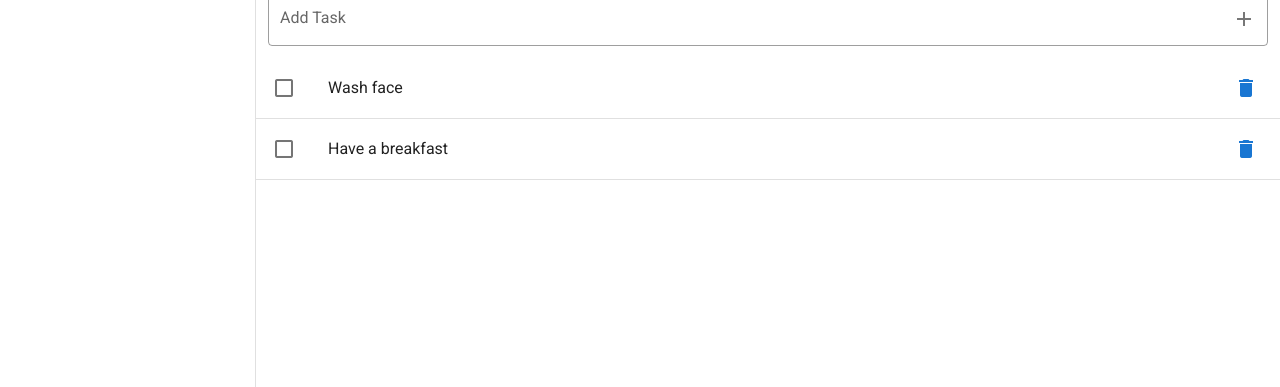
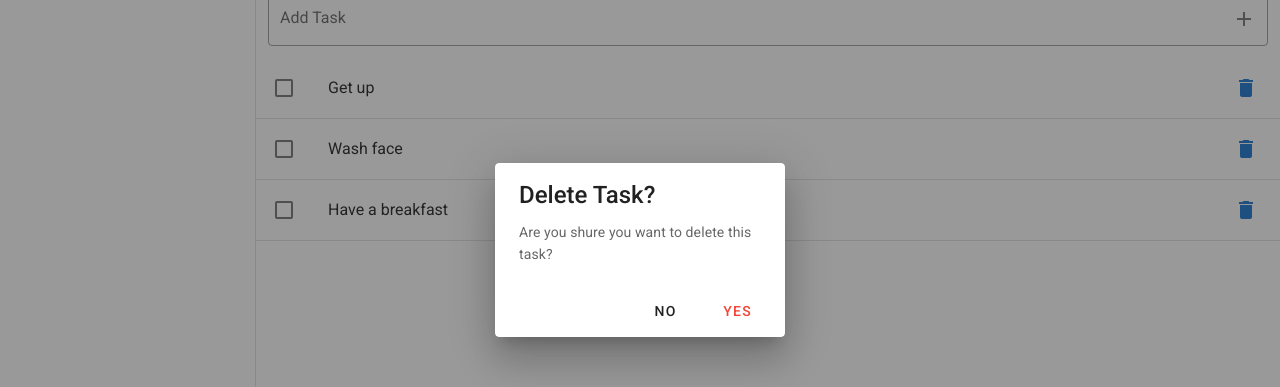
Before and after one commit to Lukashenko-Dmitry/vutify-todo, a Vue app: page / in a window 1280 px wide. Both pictures are taken after a click on the button 1246 px from the left and 238 px from the top of the page. Shown: the part 150-537 px from the top of the page. Built offline with nearby package versions, Linux system fonts and the light colour scheme.

Commit message:
add dialog delete modal window

```diff
--- /dev/null
+++ b/src/components/Todo/Dialogs/DialogDelete.vue
@@ -0,0 +1,43 @@
+<template>
+   <v-dialog
+      :value = true
+      persistent
+      max-width="290"
+    >
+      <v-card>
+        <v-card-title class="text-h5">
+          Delete Task?
+        </v-card-title>
+        <v-card-text>Are you shure you want to delete this task?</v-card-text>
+        <v-card-actions>
+          <v-spacer></v-spacer>
+          <v-btn
+
+            text
+            @click="$emit('close')"
+          >
+            No
+          </v-btn>
+          <v-btn
+            @click="$store.dispatch('deleteTask', task.id)"
+            color="red"
+            text
+
+          >
+            Yes
+          </v-btn>
+        </v-card-actions>
+      </v-card>
+    </v-dialog>
+</template>
+
+<script>
+export default {
+  props: ['task']
+}
+
+</script>
+
+<style>
+
+</style>
--- a/src/components/Todo/Task.vue
+++ b/src/components/Todo/Task.vue
@@ -20,7 +20,7 @@
 
              <v-list-item-action>
           <v-btn
-          @click.stop="$store.dispatch('deleteTask', task.id)"
+          @click.stop="dialogs.delete = true"
           icon>
             <v-icon color="primary">mdi-delete</v-icon>
           </v-btn>
@@ -28,13 +28,28 @@
           </template>
         </v-list-item>
         <v-divider></v-divider>
+        <dialog-delete
+        @close="dialogs.delete = false"
+        v-if="dialogs.delete"
+        :task="task"
+        />
       </div>
 </template>
 
 <script>
+
 export default {
-    props:[
-        'task'
-    ]
+    props: ['task'],
+  data() {
+    return {
+      dialogs: {
+        delete: false
+      }
+    }
+  },
+  components: {
+    'dialog-delete': require('@/components/Todo/Dialogs/DialogDelete.vue').default,
+    'task-menu': require('@/components/Todo/Dialogs/TaskMenu.vue').default
+  }
 }
 </script>
--- /dev/null
+++ b/src/components/Todo/TaskMenu.vue
@@ -0,0 +1,43 @@
+<template>
+   <v-menu
+            bottom
+            left
+          >
+            <template v-slot:activator="{ on, attrs }">
+              <v-btn
+                dark
+                icon
+                v-bind="attrs"
+                v-on="on"
+              >
+                <v-icon>mdi-dots-vertical</v-icon>
+              </v-btn>
+            </template>
+
+            <v-list>
+              <v-list-item
+                v-for="(item, i) in items"
+                :key="i"
+              >
+                <v-list-item-title>{{ item.title }}</v-list-item-title>
+              </v-list-item>
+            </v-list>
+          </v-menu>
+</template>
+
+<script>
+export default {
+ data: () => ({
+      items: [
+        { title: 'Click Me' },
+        { title: 'Click Me' },
+        { title: 'Click Me' },
+        { title: 'Click Me 2' },
+      ],
+    }),
+}
+</script>
+
+<style>
+
+</style>
```
